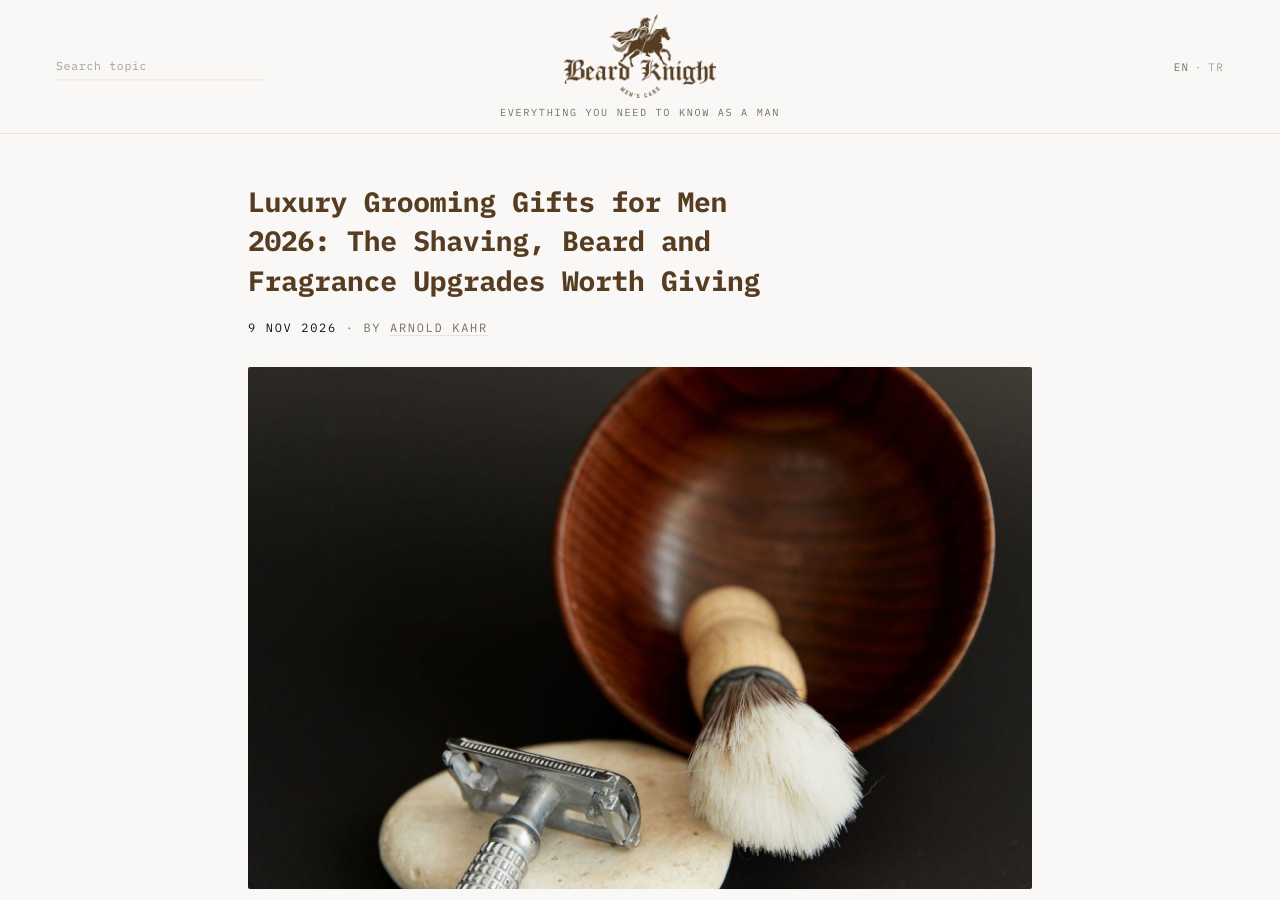
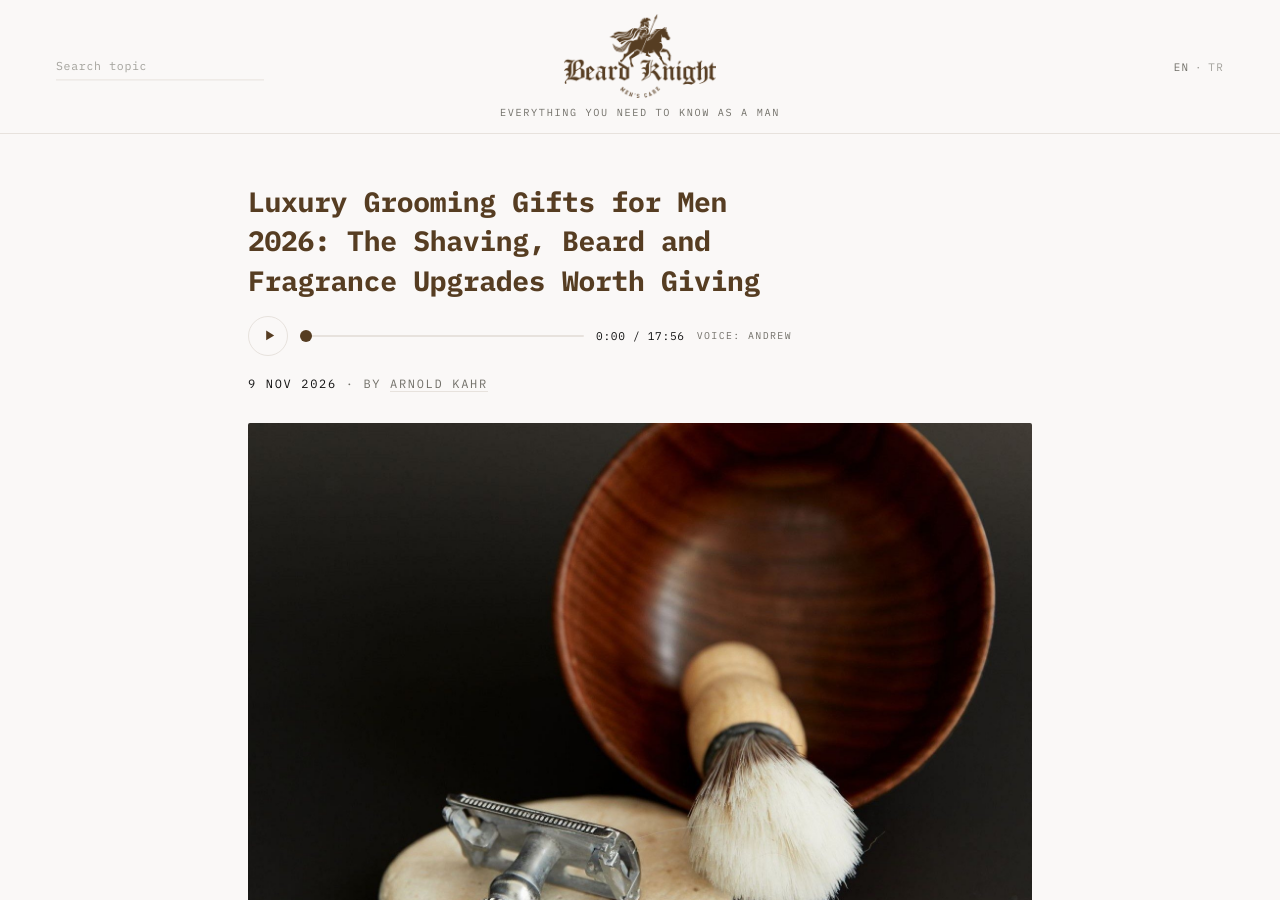
Before and after one commit to architect-high-level-core/beard-knight, a Jekyll site: the page built from _posts/2026-11-09-luxury-grooming-gifts-for-men-2026-shaving-beard-fragrance.md, in a window 1280 px wide and 900 px high. Built offline with Jekyll 4.4.1, drawn with Linux system fonts in a browser that asks for light colours.

Commit message:
Audio: luxury grooming gifts EN

```diff
--- a/_posts/2026-11-09-luxury-grooming-gifts-for-men-2026-shaving-beard-fragrance.md
+++ b/_posts/2026-11-09-luxury-grooming-gifts-for-men-2026-shaving-beard-fragrance.md
@@ -11,6 +11,9 @@ image_credit: "Darina Belonogova"
 image_license: "Pexels License"
 image_license_url: "https://www.pexels.com/license/"
 image_source_url: "https://www.pexels.com/photo/a-set-of-shaving-tools-8789602/"
+audio: /assets/audio/luxury-grooming-gifts-for-men-2026-shaving-beard-fragrance.mp3
+audio_voice: Andrew
+audio_duration: "17:56"
 ---
 
 The gift lists are open, and the hardest name on every list is the man who "doesn't need anything." Luxury grooming gifts for men solve that problem better than another gadget, because a fine razor, a serious beard kit or a great fragrance is used every single morning—and remembered every single morning. Here are the grooming gifts worth giving in 2026, from heritage shaving sets and safety razors to beard kits, a cult cologne and the skin care he would never buy for himself.
```
Also changed, not shown: 1 other file.
